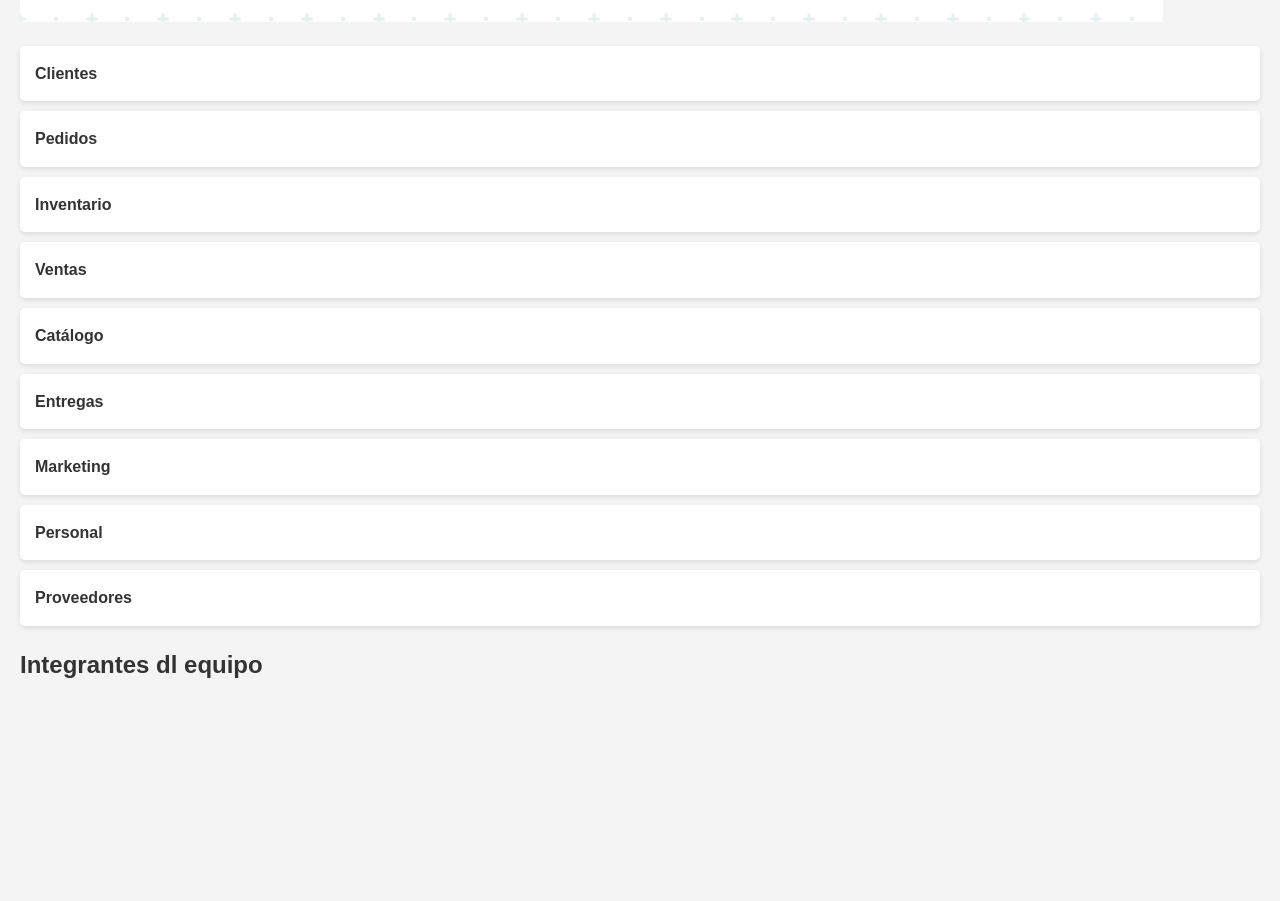
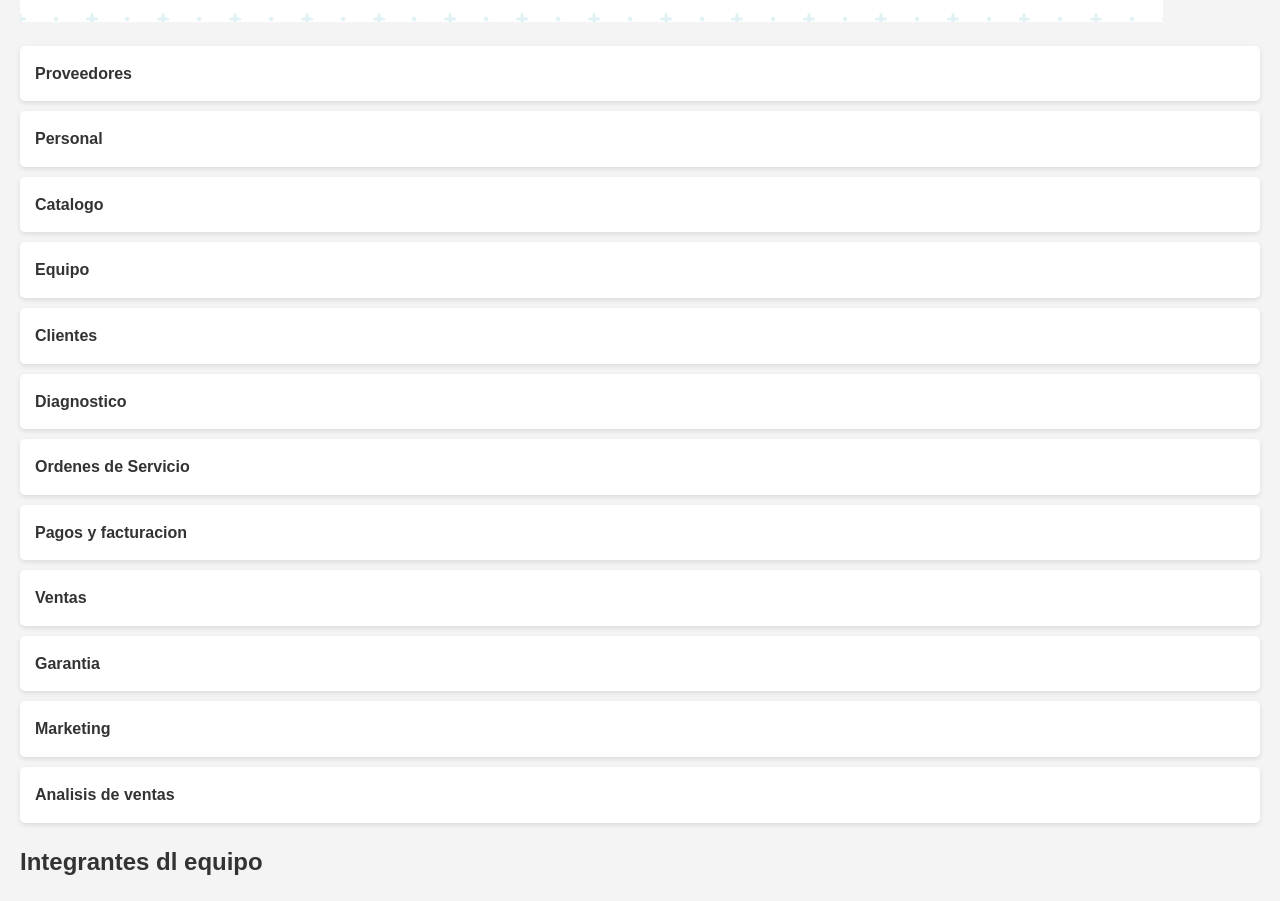
Before and after one commit to AzucenaReyesGarcia/TISAzucenaRG, a plain HTML site: page Proyecto.html in a window 1280 px wide. Shown: the part 1080-1981 px from the top of the page. Before the commit the page ends 1784 px from the top, so only its background shows below. Drawn offline with Linux system fonts and the light colour scheme.

Commit message:
agregue html de cada modulo
Signed-off-by: Azucena Reyes <230110874@itsoeh.edu.mx>

```diff
--- a/Proyecto.html
+++ b/Proyecto.html
@@ -81,15 +81,21 @@ una base de datos.
 
 <!-- Lista de subsistemas movida debajo de la imagen -->
 <ul>
-    <li><a href="./Subsistemas/clientes.html">Clientes</a></li>
-    <li><a href="./Subsistemas/pedidos.html">Pedidos</a></li>
-    <li><a href="./Subsistemas/inventario.html">Inventario</a></li>
-    <li><a href="./Subsistemas/ventas.html">Ventas</a></li>
-    <li><a href="./Subsistemas/catalogo.html">Catálogo</a></li>
-    <li><a href="./Subsistemas/entregas.html">Entregas</a></li>
-    <li><a href="./Subsistemas/marketing.html">Marketing</a></li>
-    <li><a href="./Subsistemas/personal.html">Personal</a></li>
-    <li><a href="./Subsistemas/proveedores.html">Proveedores</a></li>
+    <li><a href="./Subsistemas/clientes.html">Proveedores</a></li>
+    <li><a href="./Subsistemas/pedidos.html">Personal</a></li>
+    <li><a href="./Subsistemas/inventario.html">Catalogo</a></li>
+    <li><a href="./Subsistemas/ventas.html">Equipo</a></li>
+    <li><a href="./Subsistemas/catalogo.html">Clientes</a></li>
+    <li><a href="./Subsistemas/entregas.html">Diagnostico</a></li>
+    <li><a href="./Subsistemas/marketing.html">Ordenes de Servicio</a></li>
+    <li><a href="./Subsistemas/personal.html">Pagos y facturacion</a></li>
+    <li><a href="./Subsistemas/proveedores.html">Ventas</a></li>
+    <li><a href="./Subsistemas/proveedores.html">Garantia</a></li>
+    <li><a href="./Subsistemas/proveedores.html">Marketing</a></li>
+    <li><a href="./Subsistemas/proveedores.html">Analisis de ventas</a></li>
+
+
+
 </ul>
 <h2>Integrantes dl equipo</h2>
 </body>
```
Also changed, not shown: Subsistemas/AnalisisDeVentas.html (added), Subsistemas/Catalogo.html (added), Subsistemas/Clientes.html (added), Subsistemas/Diagnostico.html (added), Subsistemas/Equipos.html (added), Subsistemas/Garantia.html (added), Subsistemas/Marketing.html (added), Subsistemas/OrdenesSer.html (added), Subsistemas/PagYFac.html (added), Subsistemas/Personal.html (added), Subsistemas/Proveedores.html (added), Subsistemas/Ventas.html (added).
